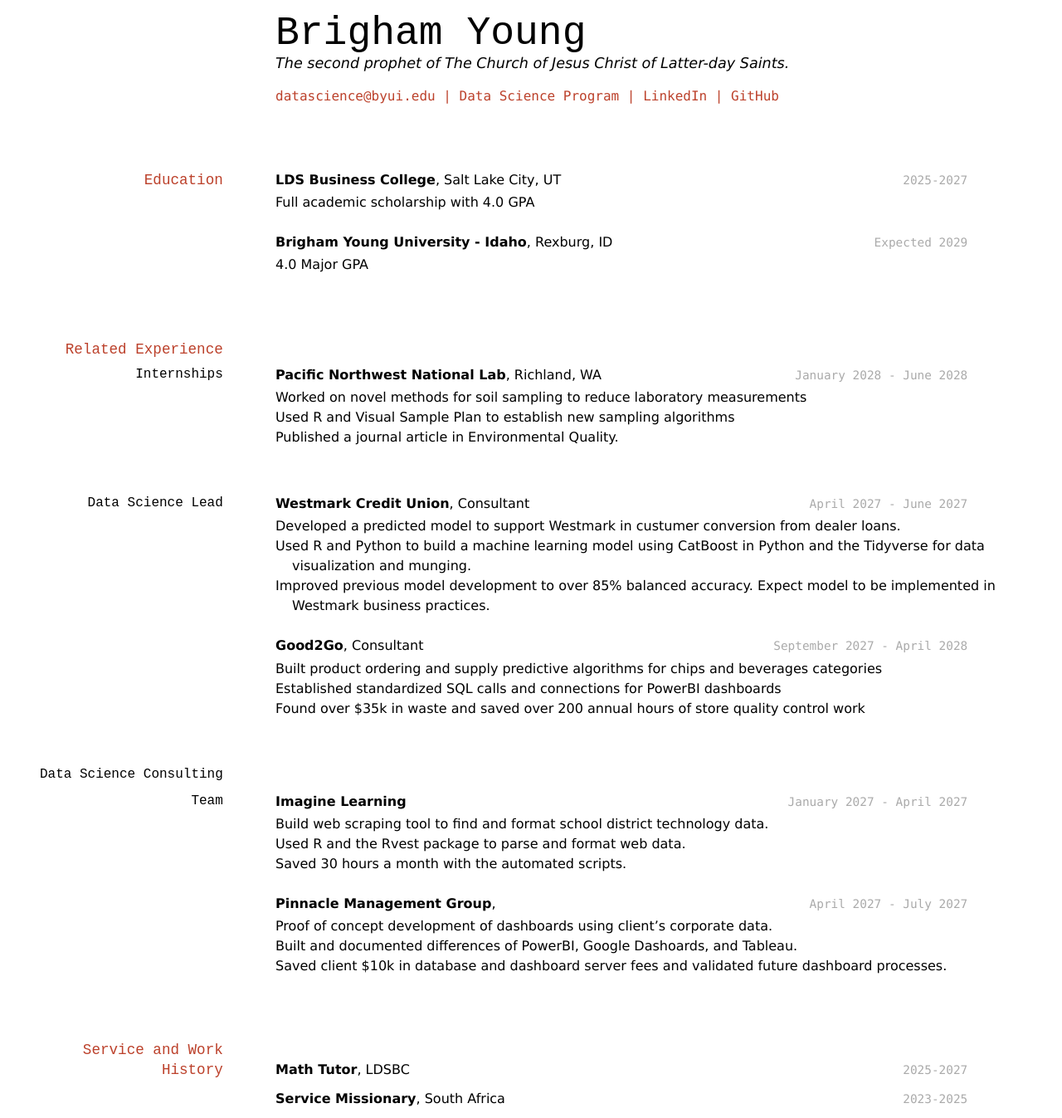
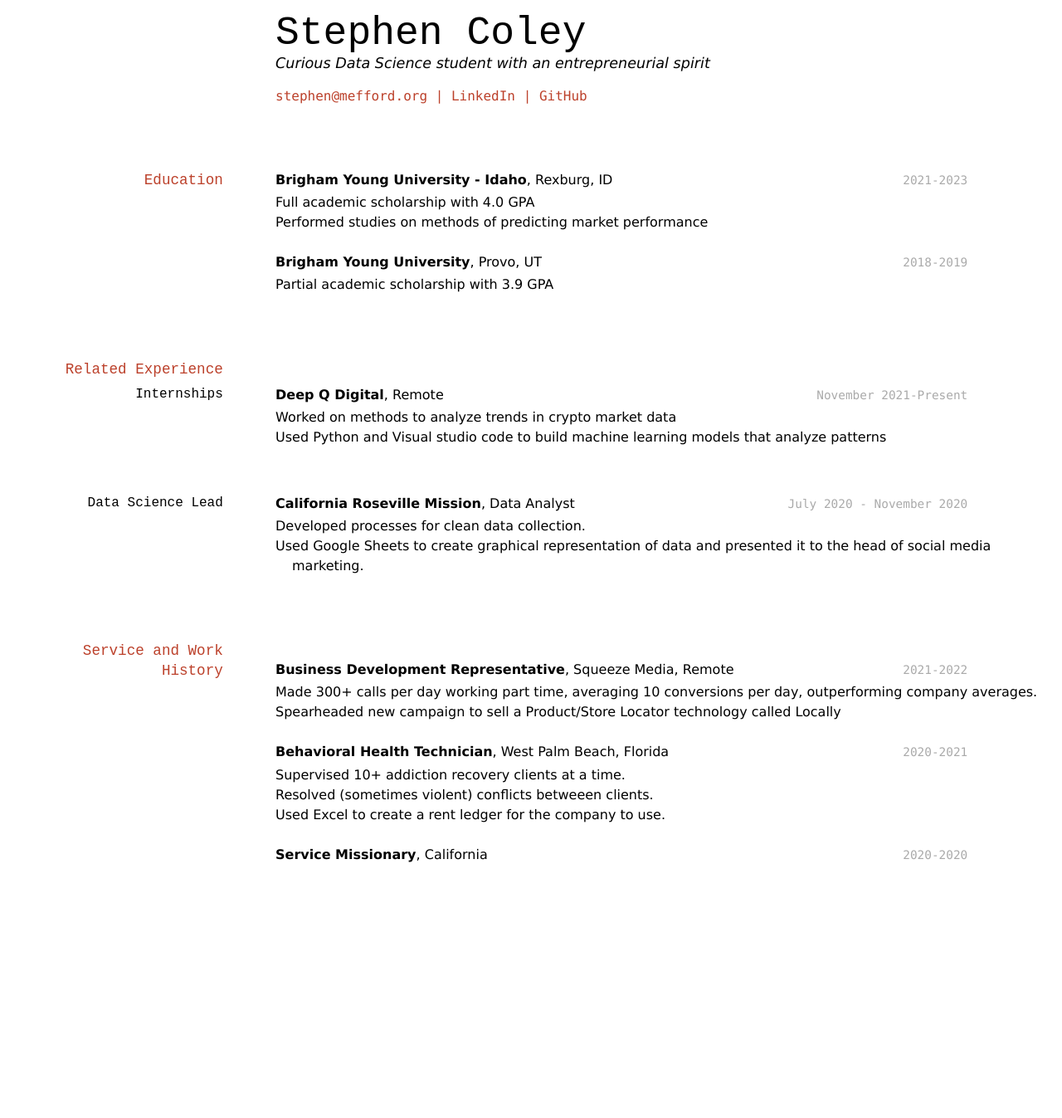
Before and after one commit to 50und/ColeyS_resume, a Jekyll site: the page built from docs/index.md, in a window 1280 px wide. Shown: the whole page at 83% size. Built offline with Jekyll 4.4.1, drawn with Linux system fonts in a browser that asks for light colours; after the commit the page ends 1053 px from its top, so only the background shows below that.

Commit message:
updated to fit my experience

```diff
--- a/docs/index.md
+++ b/docs/index.md
@@ -1,13 +1,12 @@
 ---
 layout: cv
-title: Brigham Young's Resume
+title: Stephen Coley
 ---
-# Brigham Young
-The second prophet of The Church of Jesus Christ of Latter-day Saints.
+# Stephen Coley
+Curious Data Science student with an entrepreneurial spirit
 
 <div id="webaddress">
-<a href="datascience@byui.edu">datascience@byui.edu</a>
-| <a href="https://byuidatascience.github.io/development.html">Data Science Program</a>
+<a href="stephen@mefford.org">stephen@mefford.org</a>
 | <a href="https://www.linkedin.com/groups/13537407/">LinkedIn</a>
 | <a href="https://github.com/byuids-resumes">GitHub</a>
 </div>
@@ -16,69 +15,56 @@ The second prophet of The Church of Jesus Christ of Latter-day Saints.
 
 ## Education
 
-`2025-2027`
-__LDS Business College__, Salt Lake City, UT
+`2021-2023`
+__Brigham Young University - Idaho__, Rexburg, ID
 
 - Full academic scholarship with 4.0 GPA
+- Performed studies on methods of predicting market performance
 
-`Expected 2029`
-__Brigham Young University - Idaho__, Rexburg, ID
+`2018-2019`
+__Brigham Young University__, Provo, UT
 
-- 4.0 Major GPA
+- Partial academic scholarship with 3.9 GPA
 
 
 ## Related Experience
 
 ### Internships
 
-`January 2028 - June 2028`
-__Pacific Northwest National Lab__, Richland, WA
+`November 2021-Present`
+__Deep Q Digital__, Remote
 
-- Worked on novel methods for soil sampling to reduce laboratory measurements
-- Used R and Visual Sample Plan to establish new sampling algorithms
-- Published a journal article in Environmental Quality.
+- Worked on methods to analyze trends in crypto market data
+- Used Python and Visual studio code to build machine learning models that analyze patterns
 
 ### Data Science Lead
 
-`April 2027 - June 2027`
-__Westmark Credit Union__, Consultant
+`July 2020 - November 2020`
+__California Roseville Mission__, Data Analyst
 
-- Developed a predicted model to support Westmark in custumer conversion from dealer loans.
-- Used R and Python to build a machine learning model using CatBoost in Python and the Tidyverse for data visualization and munging.
-- Improved previous model development to over 85% balanced accuracy. Expect model to be implemented in Westmark business practices.
-
-`September 2027 - April 2028`
-__Good2Go__, Consultant
-
-- Built product ordering and supply predictive algorithms for chips and beverages categories
-- Established standardized SQL calls and connections for PowerBI dashboards
-- Found over $35k in waste and saved over 200 annual hours of store quality control work
-
-### Data Science Consulting Team
-
-`January 2027 - April 2027`
-__Imagine Learning__
-
-- Build web scraping tool to find and format school district technology data.
-- Used R and the Rvest package to parse and format web data.
-- Saved 30 hours a month with the automated scripts.
-
-`April 2027 - July 2027`
-__Pinnacle Management Group__,
-
-- Proof of concept development of dashboards using client's corporate data.
-- Built and documented differences of PowerBI, Google Dashoards, and Tableau.
-- Saved client $10k in database and dashboard server fees and validated future dashboard processes.
+- Developed processes for clean data collection.
+- Used Google Sheets to create graphical representation of data and presented it to the head of social media marketing.
 
 
 ## Service and Work History
 
-`2025-2027`
-__Math Tutor__, LDSBC
+`2021-2022`
+__Business Development Representative__, Squeeze Media, Remote
+
+- Made 300+ calls per day working part time, averaging 10 conversions per day, outperforming company averages.
+- Spearheaded new campaign to sell a Product/Store Locator technology called Locally
 
 
-`2023-2025`
-__Service Missionary__, South Africa
+`2020-2021`
+__Behavioral Health Technician__, West Palm Beach, Florida
+
+- Supervised 10+ addiction recovery clients at a time.
+- Resolved (sometimes violent) conflicts betweeen clients.
+- Used Excel to create a rent ledger for the company to use.
+
+
+`2020-2020`
+__Service Missionary__, California
 
 
 
```
